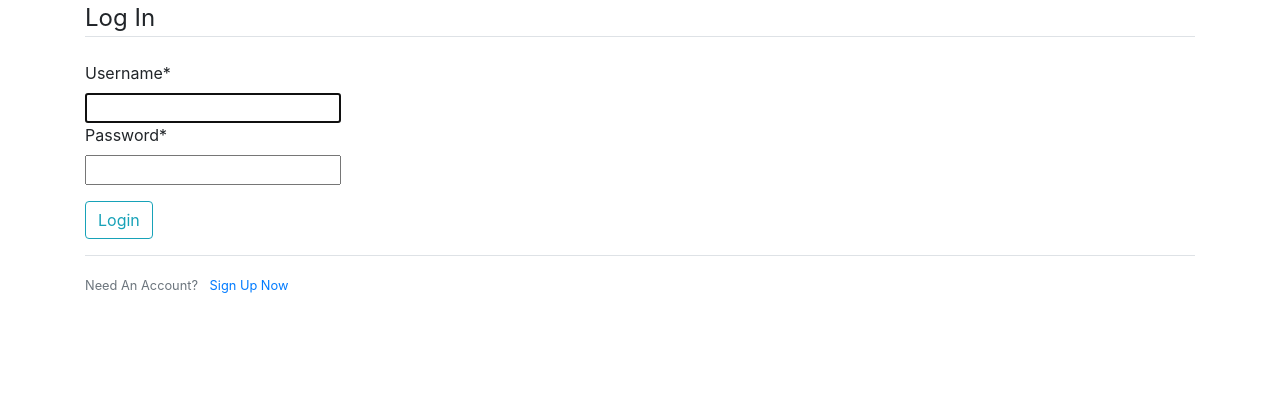
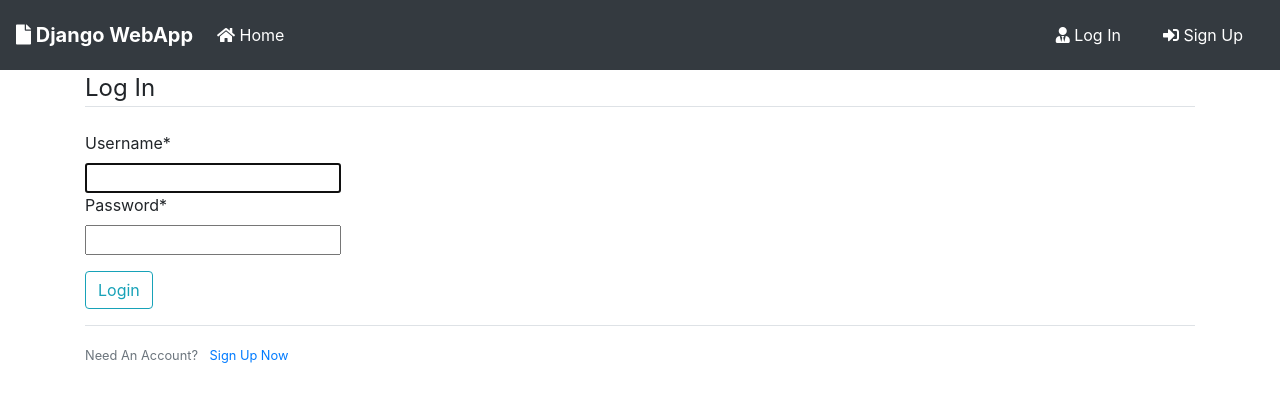
Before and after one commit to ashokgarsulla/webApp, a Django app: page /login/ in a window 1280 px wide. Shown: the top 402 px of the page. Run offline with Django 4.2, Linux system fonts and the light colour scheme; some libraries are stand-ins or nearby versions.

Commit message:
navbar added

```diff
--- a/app/templates/app/base.html
+++ b/app/templates/app/base.html
@@ -14,6 +14,35 @@
 
 </head>
   <body>
+    <nav class="navbar navbar-expand-lg navbar-dark bg-dark">
+      <a class="navbar-brand font-weight-bold" href="{% url 'apphome' %}"><i class="fas fa-file"></i> Django WebApp</a>
+      <button class="navbar-toggler" type="button" data-toggle="collapse" data-target="#navbarSupportedContent" aria-controls="navbarSupportedContent" aria-expanded="false" aria-label="Toggle navigation">
+        <span class="navbar-toggler-icon"></span>
+      </button>
+
+      <div class="collapse navbar-collapse" id="navbarSupportedContent">
+        <ul class="navbar-nav mr-auto">
+          <li class="nav-item active">
+            <a class="nav-link" href="{% url 'apphome' %}"><i class="fas fa-home"></i> Home <span class="sr-only">(current)</span></a>
+          </li>
+
+
+
+        </ul>
+        <!------{{ request.get_host }}/blog/search/-->
+          {% if user.is_authenticated %}
+          <a href="{% url 'user-posts' user %}" class="btn text-white m-2"><i class="fas fa-user-shield"></i> My Post</a>
+          <a href="{% url 'profile' %} " class="btn text-white m-2"><i class="fas fa-user"></i> {{ user.username }}</a>
+          <a href="{% url 'logout' %} " class="btn text-white m-2"><i class="fas fa-sign-out-alt"></i> Log Out</a>
+
+          {% else %}
+          <a href="{% url 'login' %} " class="btn text-white m-2"><i class="fas fa-user-tie"></i> Log In</a>
+
+          <a href="{% url 'register' %} " class="btn text-white m-2"> <i class="fas fa-sign-in-alt"></i> Sign Up</a>
+          {% endif %}
+
+      </div>
+    </nav>
 
       <div class="container my-bg">
         {% if messages %}
```
